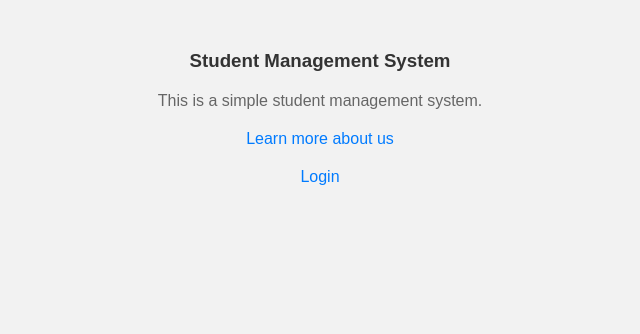
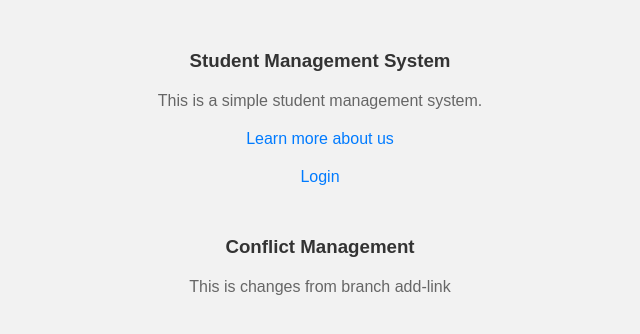
Before and after one commit to byamungulewis01/student-management, a plain HTML site: page index.html in a window 1280 px wide. Shown: the whole page, without its empty margins (320-960 px from the left). Drawn offline with Linux system fonts and the light colour scheme.

```diff
--- a/index.html
+++ b/index.html
@@ -32,5 +32,10 @@
     <p><a href="about.html">Learn more about us</a></p>
     <p><a href="login.html">Login</a></p>
 
+    <section>
+        <h3>Conflict Management</h3>
+        <p>This is changes from branch add-link</p>
+    </section>
+
 </body>
 </html>
```
